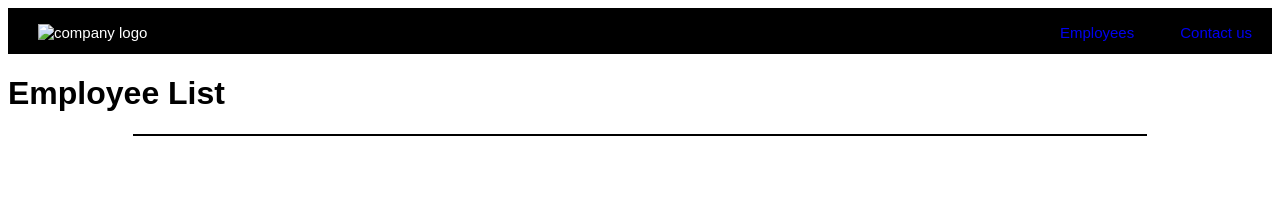
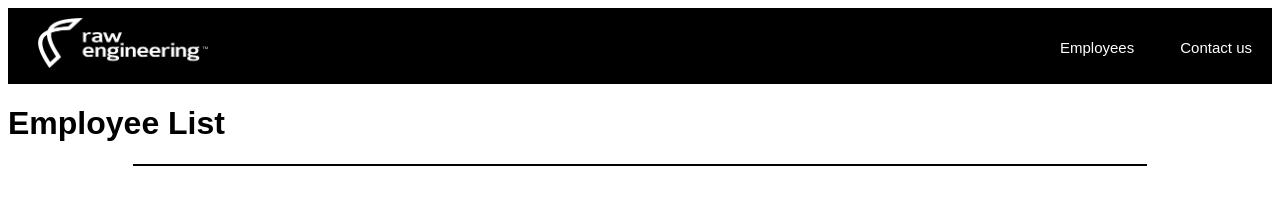
Before and after one commit to Rutuja9696/employeeCards, a plain HTML site: page CardsdomNew/index.html in a window 1280 px wide. Drawn offline with nearby package versions, Linux system fonts and the light colour scheme; no server answers.

Commit message:
added company logo

```diff
--- a/CardsdomNew/index.html
+++ b/CardsdomNew/index.html
@@ -16,7 +16,7 @@
          <div>
             <ul>
               <div>
-                  <li> <img src="./images/logo.png" alt="company logo" width="90vw" height="50px" /></ul>
+                  <li> <img src="./images/header-logo.png" alt="company logo" width="170vw" height="50px" /></ul>
               </div>
               <div>
                   <li><a href="#"> Employees</a></li>
--- a/CardsdomNew/styles/style.css
+++ b/CardsdomNew/styles/style.css
@@ -13,6 +13,7 @@
 }
 a {
   text-decoration: none;
+  color: white;
 }
 ul {
   list-style-type: none;
```
Also changed, not shown: CardsdomNew/images/header-logo.png (added).
